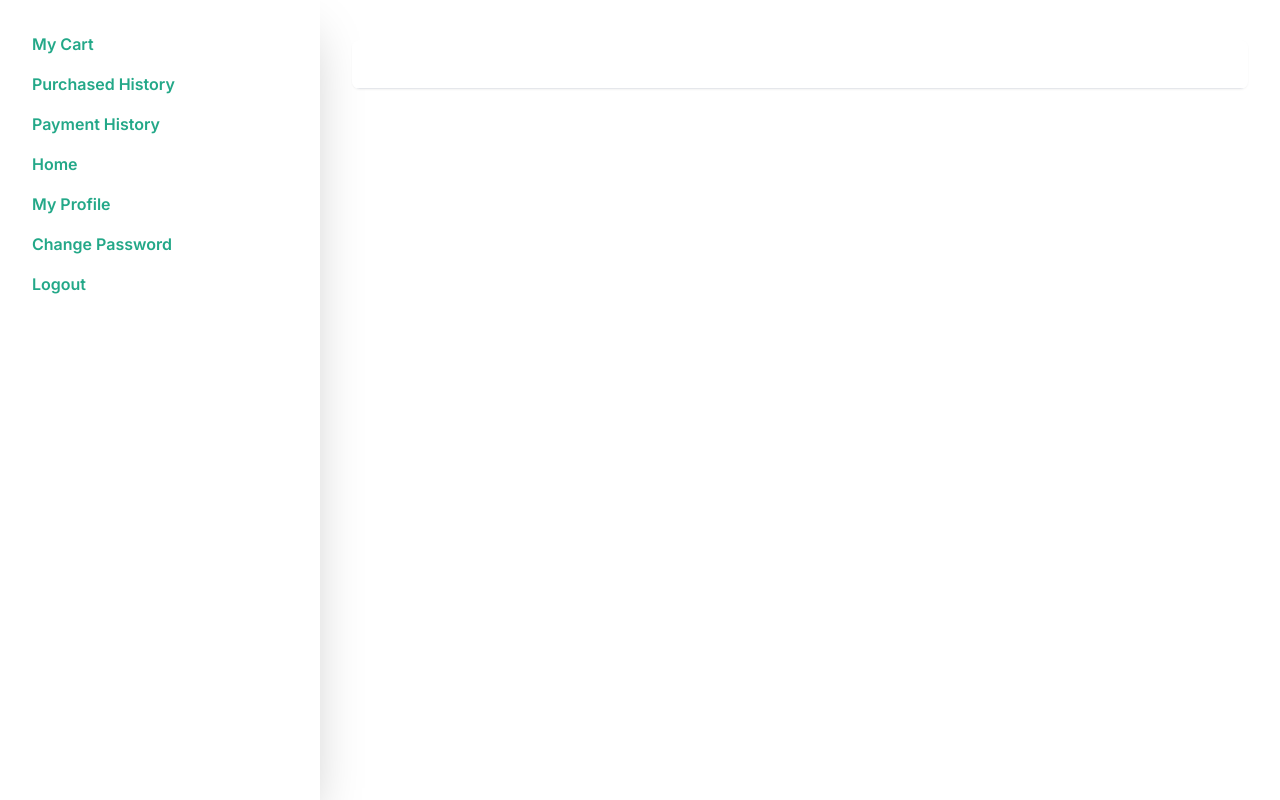
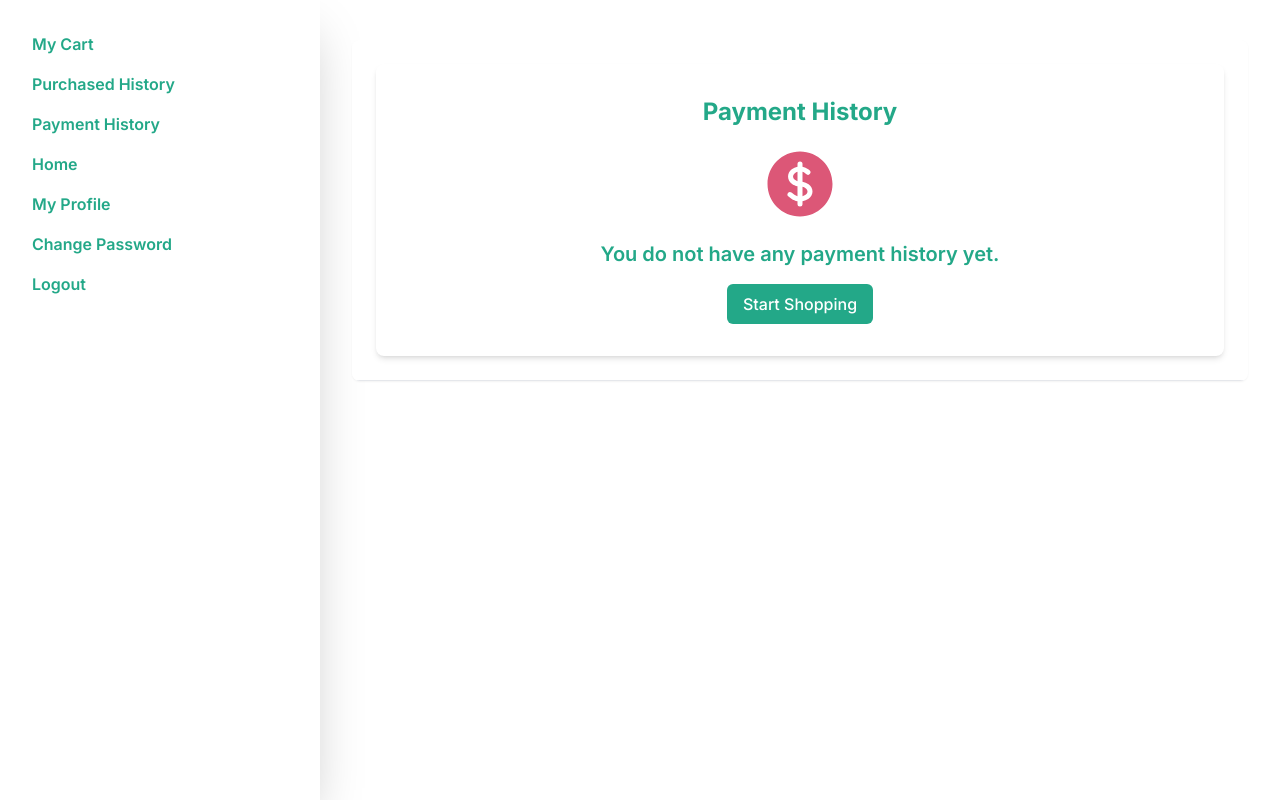
Before and after one commit to bhuiamh/digitosys-dashboard, a Next.js app: page /customer/customerProfile in a window 1280 px wide. Built offline with nearby package versions, Linux system fonts and the light colour scheme.

Commit message:
Login Page undefined solved

```diff
--- a/src/app/customer/customerProfile/page.tsx
+++ b/src/app/customer/customerProfile/page.tsx
@@ -1,5 +1,33 @@
 export default function CustomerProfile() {
     return (
-        <div></div>
-    )
-}
+      <div className="bg-white py-8 px-4 shadow-md rounded-lg">
+        <h2 className="text-2xl font-bold mb-4 text-center text-[#23a888]">
+          Payment History
+        </h2>
+
+        <div className="flex flex-col items-center justify-center text-center">
+          <svg
+            xmlns="http://www.w3.org/2000/svg"
+            viewBox="0 0 24 24"
+            fill="currentColor"
+            className="w-200 h-20 mx-auto mb-4 text-[#dc5777]"
+          >
+            <path d="M10.464 8.746c.227-.18.497-.311.786-.394v2.795a2.252 2.252 0 0 1-.786-.393c-.394-.313-.546-.681-.546-1.004 0-.323.152-.691.546-1.004ZM12.75 15.662v-2.824c.347.085.664.228.921.421.427.32.579.686.579.991 0 .305-.152.671-.579.991a2.534 2.534 0 0 1-.921.42Z" />
+            <path
+              fill-rule="evenodd"
+              d="M12 2.25c-5.385 0-9.75 4.365-9.75 9.75s4.365 9.75 9.75 9.75 9.75-4.365 9.75-9.75S17.385 2.25 12 2.25ZM12.75 6a.75.75 0 0 0-1.5 0v.816a3.836 3.836 0 0 0-1.72.756c-.712.566-1.112 1.35-1.112 2.178 0 .829.4 1.612 1.113 2.178.502.4 1.102.647 1.719.756v2.978a2.536 2.536 0 0 1-.921-.421l-.879-.66a.75.75 0 0 0-.9 1.2l.879.66c.533.4 1.169.645 1.821.75V18a.75.75 0 0 0 1.5 0v-.81a4.124 4.124 0 0 0 1.821-.749c.745-.559 1.179-1.344 1.179-2.191 0-.847-.434-1.632-1.179-2.191a4.122 4.122 0 0 0-1.821-.75V8.354c.29.082.559.213.786.393l.415.33a.75.75 0 0 0 .933-1.175l-.415-.33a3.836 3.836 0 0 0-1.719-.755V6Z"
+              clip-rule="evenodd"
+            />
+          </svg>
+
+          <h3 className="text-xl font-semibold text-[#23a888]">
+            You do not have any payment history yet.
+          </h3>
+
+          <button className="mt-4 px-4 py-2 bg-[#23a888] hover:bg-[#0c352b] text-white font-medium rounded-md focus:outline-none focus:ring-2 focus:ring-offset-2 focus:ring-#1e9c7e">
+            Start Shopping
+          </button>
+        </div>
+      </div>
+    );
+  }
--- a/src/app/login/page.tsx
+++ b/src/app/login/page.tsx
@@ -37,7 +37,7 @@ export default function Login() {
     );
   }
 
-  const foundUser: User | undefined  = data.users.find((user: User) => {
+  const foundUser: User | undefined  = data.users &&  data.users.find((user: User) => {
     if (
       user.details.email === formData.email &&
       user.password === formData.password
```
